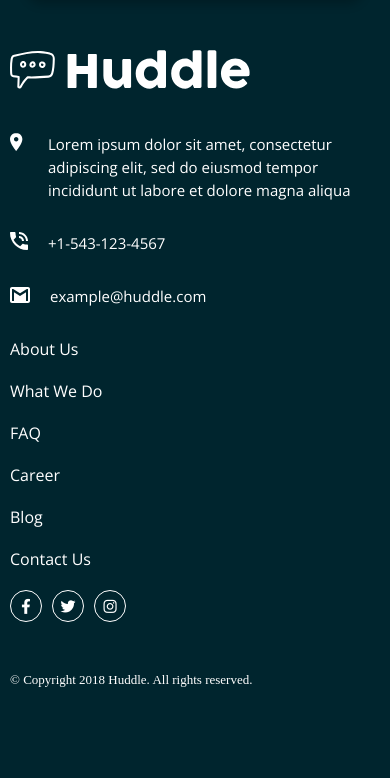
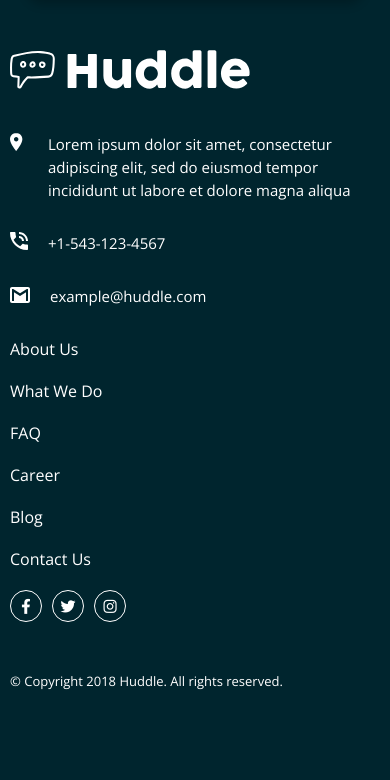
Before and after one commit to sukruesenn/Front-End-Mentor-Projects, a plain HTML site: page project10/index.html in a window 390 px wide. Shown: the part 3114-3894 px from the top of the page. Drawn offline with nearby package versions, Linux system fonts and the light colour scheme.

Commit message:
Update style.css

```diff
--- a/project10/css/style.css
+++ b/project10/css/style.css
@@ -255,6 +255,7 @@ nav button:hover{
 	}
 	.copyright{
 		font-size: 13px;
+		font-family: "Open Sans", sans-serif;
 		margin: 50px 0px 0px 0px;
 	}
 }
```
